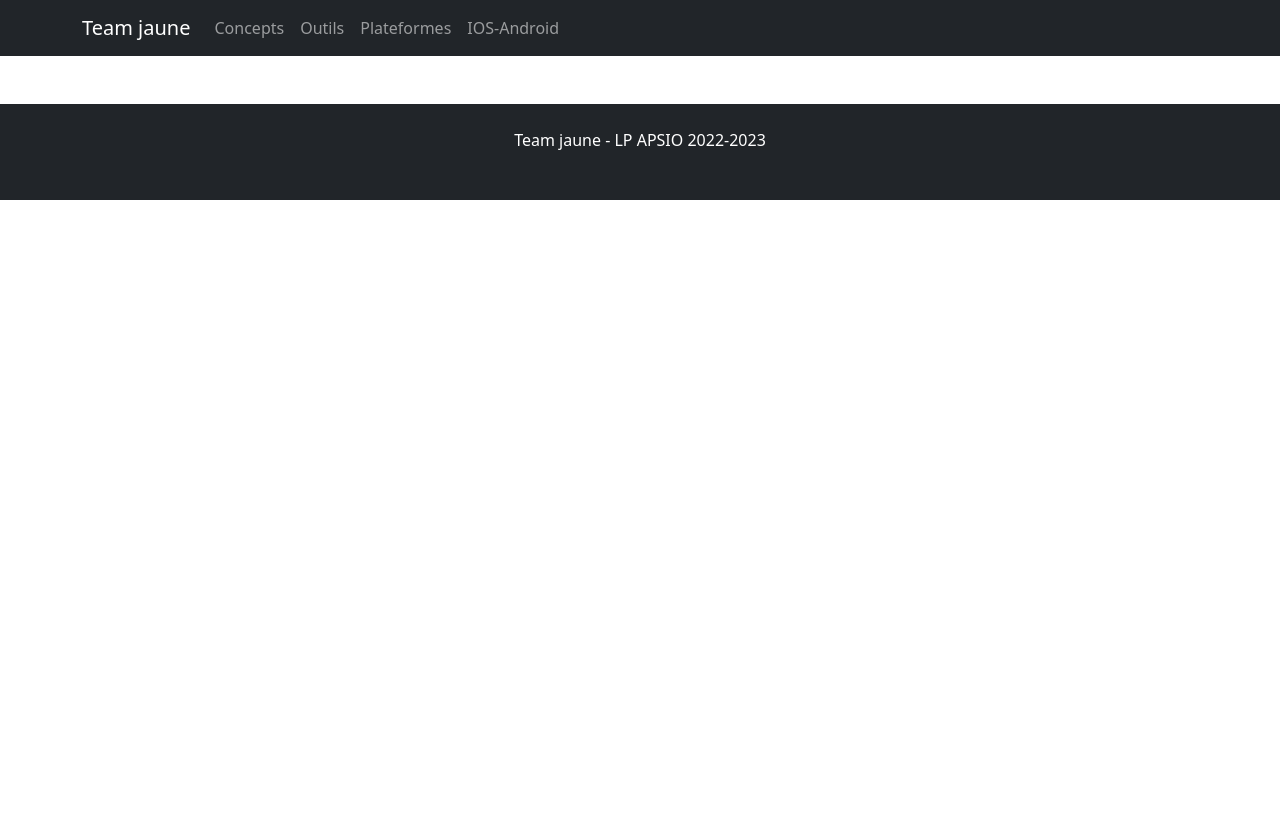
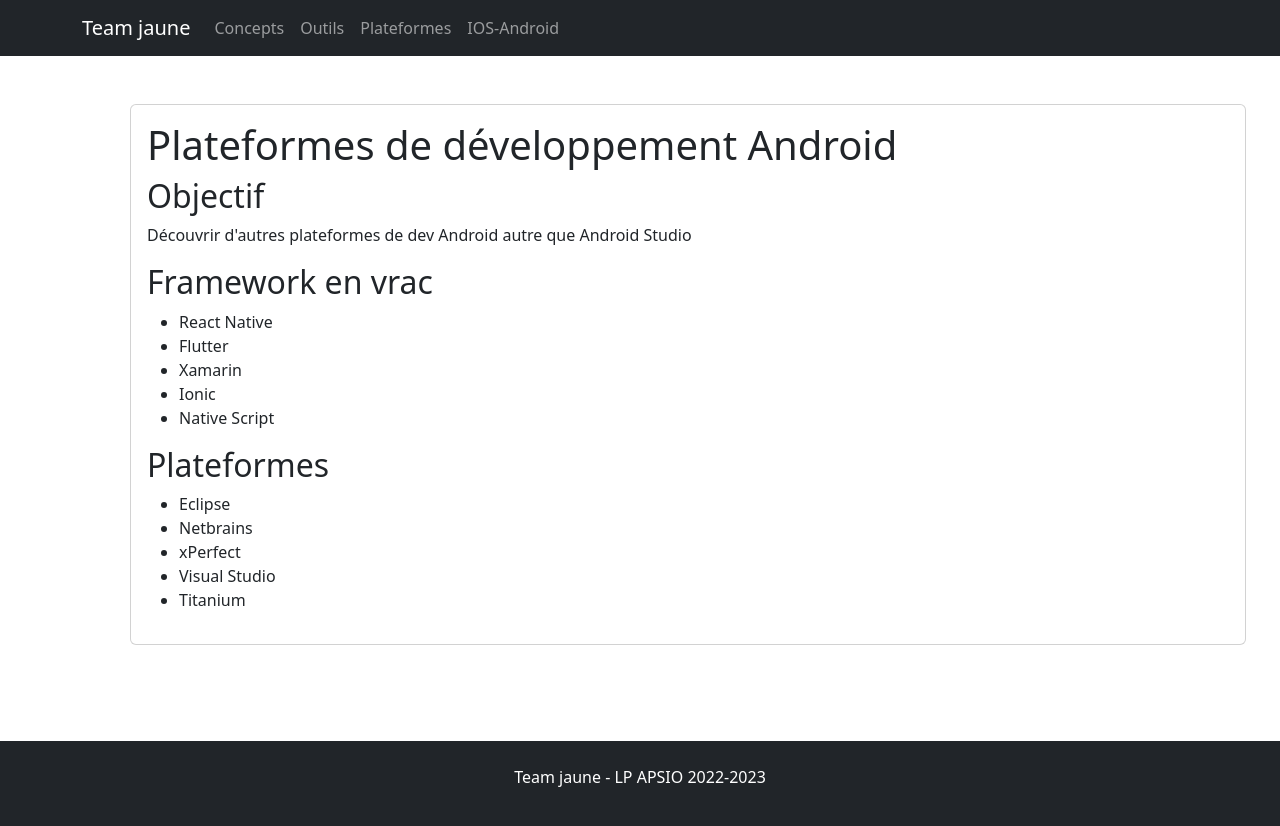
Before and after one commit to DorvakOff/Mobile-Application-Modeling, a React (Create React App) app: page /Concepts in a window 1280 px wide. Shown: the top 826 px of the page. Before the commit the page ends 800 px from the top, so only its background shows below. Built offline with nearby package versions, Linux system fonts and the light colour scheme; the HTML template or start-up script is replaced by a standard one.

Commit message:
Add : Génération des pages automatiques avec des fichiers md

```diff
--- a/package.json
+++ b/package.json
@@ -10,6 +10,7 @@
     "react": "^18.2.0",
     "react-bootstrap": "^2.5.0",
     "react-dom": "^18.2.0",
+    "react-markdown": "^8.0.3",
     "react-router-dom": "^6.4.2",
     "react-scripts": "5.0.1",
     "web-vitals": "^2.1.4"
--- a/src/App.js
+++ b/src/App.js
@@ -5,6 +5,7 @@ import 'bootstrap/dist/css/bootstrap.min.css';
 import Header from "./Components/Header";
 import Footer from "./Components/Footer";
 import Home from "./Components/Home";
+import Page from "./Components/Page";
 
 export default function App() {
     return (
@@ -14,7 +15,7 @@ export default function App() {
 
             <Routes>
                 <Route path="/" element={<Home/>}/>
-
+                <Route path="/:page" element={<Page/>}/>
             </Routes>
 
             <Footer/>
--- /dev/null
+++ b/src/Components/Page.js
@@ -0,0 +1,49 @@
+import React from "react";
+import ReactMarkdown from "react-markdown";
+
+export default function Page() {
+
+    // Récupérer le nom de la page
+    const page = window.location.pathname.replace("/", "");
+
+    // Récupérer le contenu de la page
+    let file = null
+    try {
+        file = require(`../content/pages/${page}.md`);
+    } catch (e) {
+        console.log(e);
+    }
+
+    const [content, setContent] = React.useState("");
+
+    React.useEffect(() => {
+        fetch(file)
+            .then(res => res.text())
+            .then(text => setContent(text));
+    }, [file]);
+
+    // si pas de fichier, on affiche une page d'erreur
+    if (!file) {
+        return (
+            <div className="container">
+                <h1>Page introuvable</h1>
+                <p>La page que vous recherchez n'existe pas.</p>
+            </div>
+        )
+    } else {
+        return (
+            <div className="container">
+                <div className="row">
+                    <div className="col-12 m-5">
+                        <div className="card">
+                            <div className="card-body">
+                                <ReactMarkdown>{content}</ReactMarkdown>
+                            </div>
+                        </div>
+                    </div>
+                </div>
+            </div>
+        )
+    }
+
+}
--- /dev/null
+++ b/src/content/pages/Concepts.md
@@ -0,0 +1,17 @@
+# Plateformes de développement Android
+## Objectif
+Découvrir d'autres plateformes de dev Android autre que Android Studio
+
+## Framework en vrac
+- React Native
+- Flutter
+- Xamarin
+- Ionic
+- Native Script
+
+## Plateformes
+- Eclipse
+- Netbrains
+- xPerfect
+- Visual Studio
+- Titanium
```
Also changed, not shown: 1 other file (tests, documents, lock files or other folders). Lines whose indentation alone changed are shown as unchanged.
